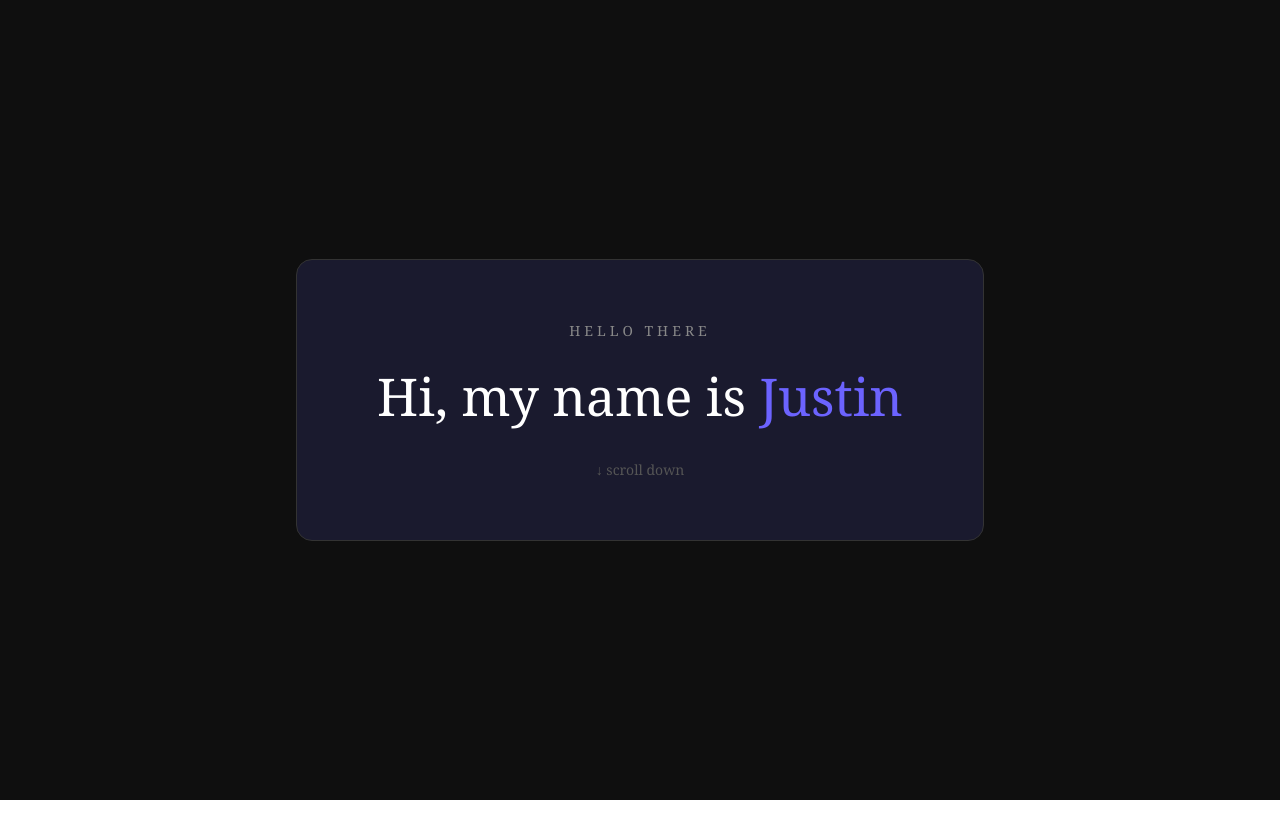
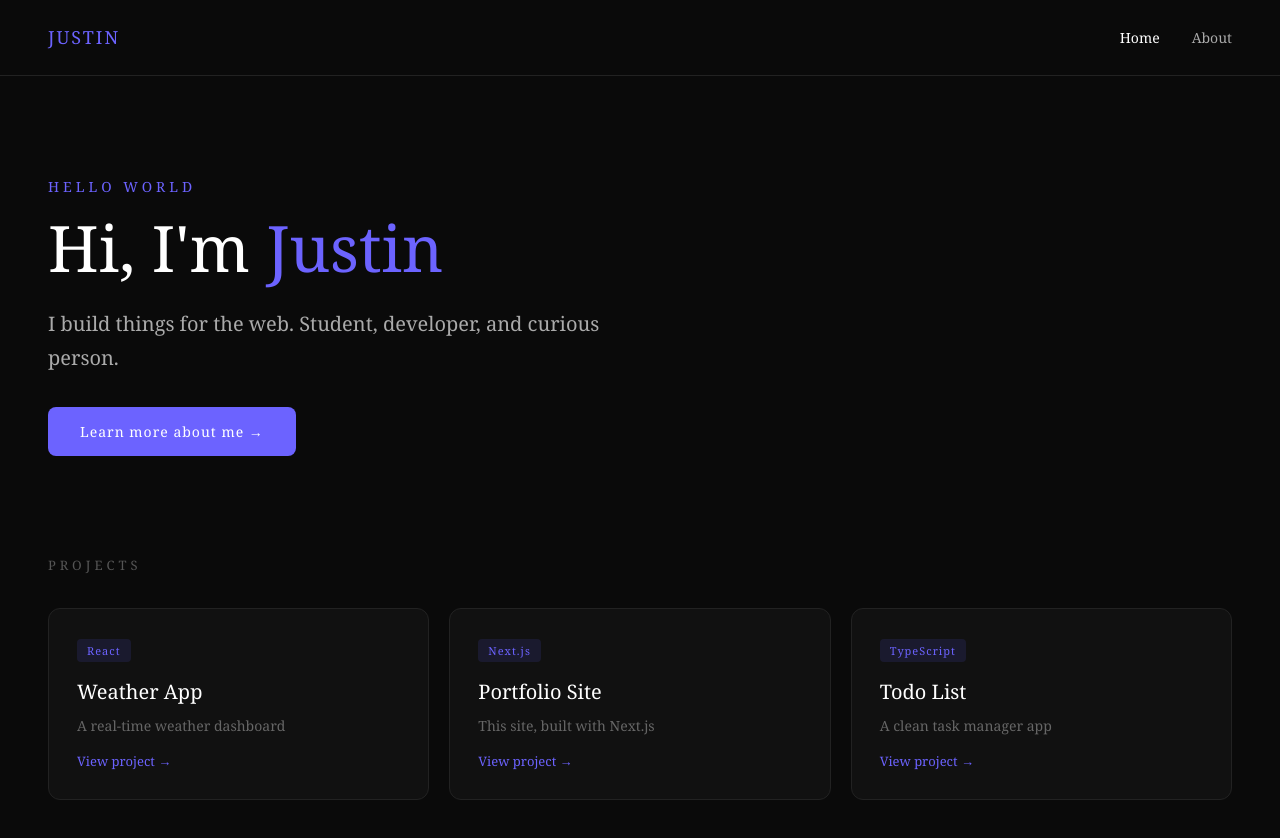
Before and after one commit to justinlchao/empty-react, a Next.js app: page / in a window 1280 px wide. Shown: the top 838 px of the page. Before the commit the page ends 800 px from the top, so only its background shows below. Built offline with nearby package versions, Linux system fonts and the light colour scheme.

Commit message:
Update page.tsx

```diff
--- a/app/page.tsx
+++ b/app/page.tsx
@@ -1,75 +1,62 @@
 "use client";
+import Link from "next/link";
+
+const projects = [
+  { id: "weather-app", title: "Weather App", description: "A real-time weather dashboard", tag: "React" },
+  { id: "portfolio", title: "Portfolio Site", description: "This site, built with Next.js", tag: "Next.js" },
+  { id: "todo-list", title: "Todo List", description: "A clean task manager app", tag: "TypeScript" },
+];
 
 export default function Home() {
   return (
-    <main style={{
-      height: "100vh",
-      overflowY: "scroll",
-      scrollSnapType: "y mandatory",
-      fontFamily: "Georgia, serif",
-    }}>
+    <main style={{ minHeight: "100vh", background: "#0a0a0a", color: "#fff", fontFamily: "Georgia, serif" }}>
 
-      {/* Slide 1 */}
-      <section style={{
-        height: "100vh",
-        scrollSnapAlign: "start",
-        background: "#0f0f0f",
-        display: "flex",
-        alignItems: "center",
-        justifyContent: "center",
-        animation: "slideIn 0.8s ease-out",
-      }}>
-        <div style={{
-          background: "#1a1a2e",
-          border: "1px solid #333",
-          borderRadius: "16px",
-          padding: "60px 80px",
-          textAlign: "center",
-          animation: "fadeUp 1s ease-out",
+      <nav style={{ display: "flex", justifyContent: "space-between", alignItems: "center", padding: "24px 48px", borderBottom: "1px solid #222" }}>
+        <span style={{ fontSize: "18px", letterSpacing: "2px", color: "#6c63ff" }}>JUSTIN</span>
+        <div style={{ display: "flex", gap: "32px" }}>
+          <Link href="/" style={{ color: "#fff", textDecoration: "none", fontSize: "14px" }}>Home</Link>
+          <Link href="/about" style={{ color: "#aaa", textDecoration: "none", fontSize: "14px" }}>About</Link>
+        </div>
+      </nav>
+
+      <section style={{ padding: "100px 48px 60px", maxWidth: "800px" }}>
+        <p style={{ color: "#6c63ff", fontSize: "14px", letterSpacing: "4px", marginBottom: "16px" }}>HELLO WORLD</p>
+        <h1 style={{ fontSize: "64px", fontWeight: "400", lineHeight: "1.1", margin: "0 0 24px" }}>
+          Hi, I'm <span style={{ color: "#6c63ff" }}>Justin</span>
+        </h1>
+        <p style={{ color: "#aaa", fontSize: "20px", lineHeight: "1.7", maxWidth: "560px" }}>
+          I build things for the web. Student, developer, and curious person.
+        </p>
+        <Link href="/about" style={{
+          display: "inline-block", marginTop: "32px", padding: "14px 32px",
+          background: "#6c63ff", color: "#fff", borderRadius: "8px",
+          textDecoration: "none", fontSize: "14px", letterSpacing: "1px"
         }}>
-          <p style={{ color: "#888", fontSize: "14px", letterSpacing: "4px", marginBottom: "16px" }}>
-            HELLO THERE
-          </p>
-          <h1 style={{ color: "#fff", fontSize: "52px", fontWeight: "400", margin: "0" }}>
-            Hi, my name is <span style={{ color: "#6c63ff" }}>Justin</span>
-          </h1>
-          <p style={{ color: "#555", marginTop: "24px", fontSize: "14px" }}>↓ scroll down</p>
+          Learn more about me →
+        </Link>
+      </section>
+
+      <section style={{ padding: "40px 48px 80px" }}>
+        <h2 style={{ fontSize: "13px", letterSpacing: "4px", color: "#555", marginBottom: "32px" }}>PROJECTS</h2>
+        <div style={{ display: "grid", gridTemplateColumns: "repeat(auto-fit, minmax(260px, 1fr))", gap: "20px" }}>
+          {projects.map((p) => (
+            <Link key={p.id} href={`/projects/${p.id}`} style={{ textDecoration: "none" }}>
+              <div style={{
+                background: "#111", border: "1px solid #222", borderRadius: "12px",
+                padding: "28px", cursor: "pointer",
+              }}
+                onMouseEnter={e => (e.currentTarget.style.borderColor = "#6c63ff")}
+                onMouseLeave={e => (e.currentTarget.style.borderColor = "#222")}
+              >
+                <span style={{ fontSize: "11px", background: "#1a1a2e", color: "#6c63ff", padding: "4px 10px", borderRadius: "4px", letterSpacing: "1px" }}>{p.tag}</span>
+                <h3 style={{ color: "#fff", fontSize: "20px", fontWeight: "400", margin: "16px 0 8px" }}>{p.title}</h3>
+                <p style={{ color: "#666", fontSize: "14px", margin: "0" }}>{p.description}</p>
+                <p style={{ color: "#6c63ff", fontSize: "13px", marginTop: "16px" }}>View project →</p>
+              </div>
+            </Link>
+          ))}
         </div>
       </section>
-
-      {/* Slide 2 */}
-      <section style={{
-        height: "100vh",
-        scrollSnapAlign: "start",
-        background: "#6c63ff",
-        display: "flex",
-        alignItems: "center",
-        justifyContent: "center",
-      }}>
-        <div style={{
-          background: "#fff",
-          borderRadius: "16px",
-          padding: "60px 80px",
-          textAlign: "center",
-        }}>
-          <p style={{ color: "#aaa", fontSize: "14px", letterSpacing: "4px", marginBottom: "16px" }}>
-            GLAD YOU'RE HERE
-          </p>
-          <h1 style={{ color: "#0f0f0f", fontSize: "52px", fontWeight: "400", margin: "0" }}>
-            Welcome 👋
-          </h1>
-          <p style={{ color: "#555", marginTop: "16px", fontSize: "18px" }}>
-            Take a look around.
-          </p>
-        </div>
-      </section>
-
-      <style>{`
-        @keyframes fadeUp {
-          from { opacity: 0; transform: translateY(30px); }
-          to { opacity: 1; transform: translateY(0); }
-        }
-      `}</style>
     </main>
   );
 }
```
